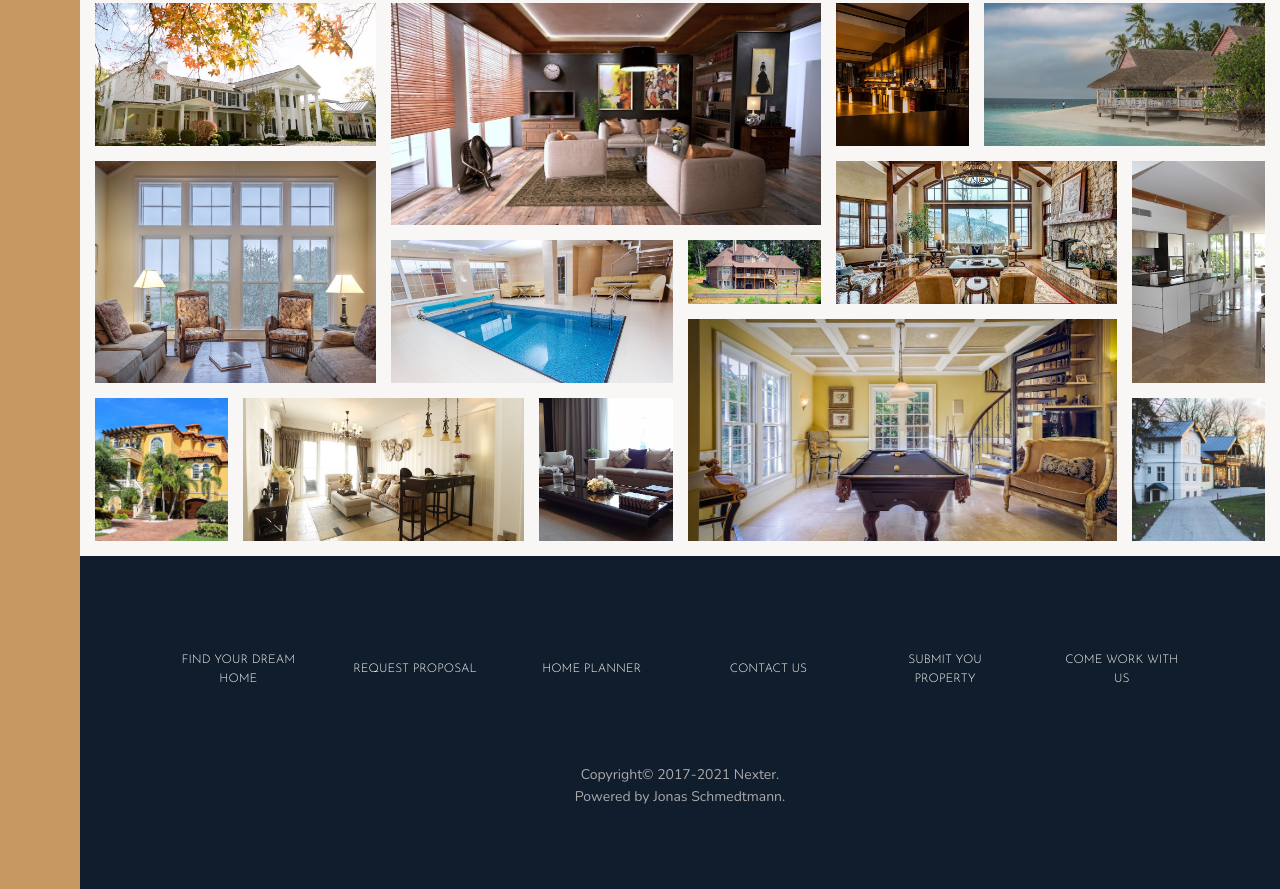
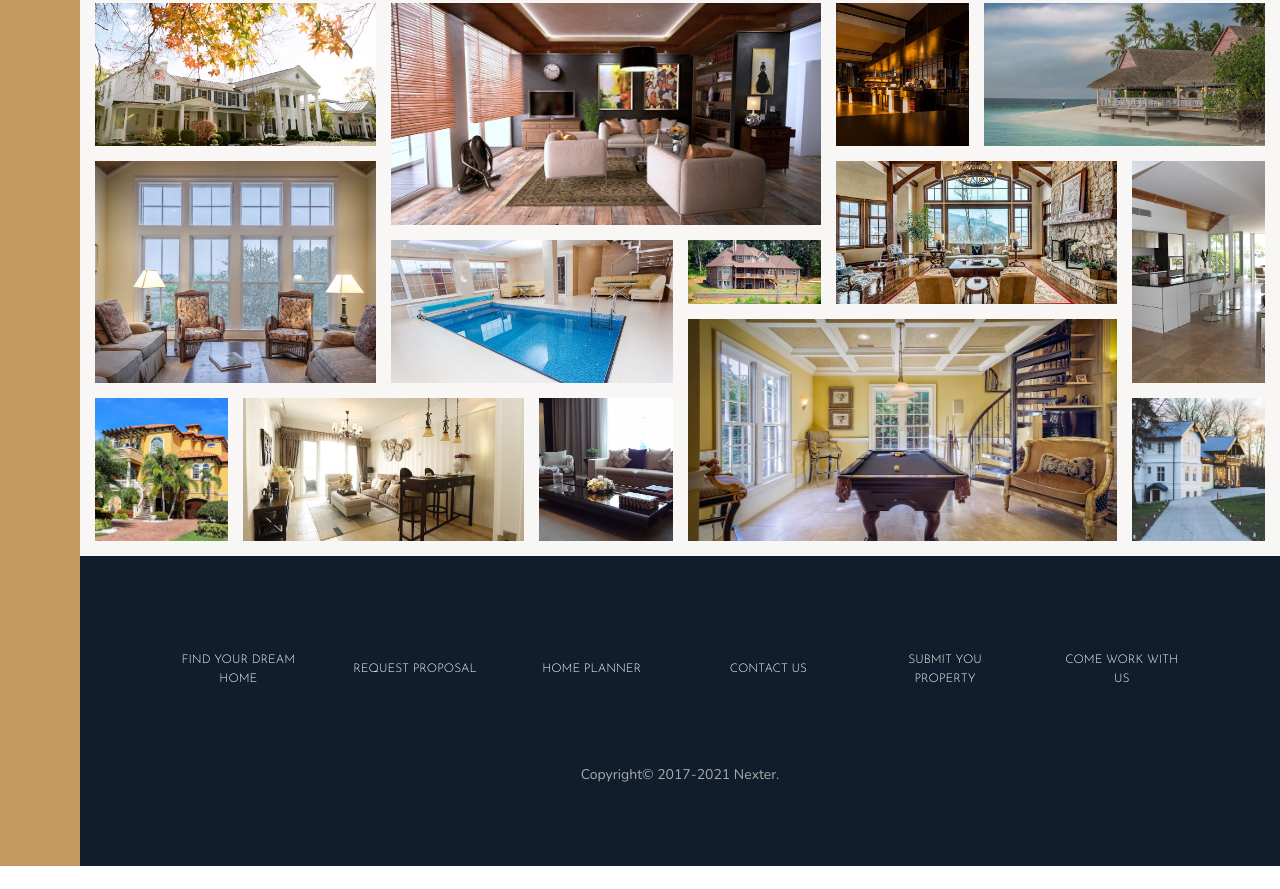
Before and after one commit to Agiothyella/web-fe-study-4-grid-nexter-DA, a website: page index.html in a window 1280 px wide. Shown: the part 3159-4048 px from the top of the page. After the commit the page ends 4025 px from the top, so only its background shows below. Drawn offline with nearby package versions, Linux system fonts and the light colour scheme.

Commit message:
Copyright Edit
Self-explanatory.

```diff
--- a/index.html
+++ b/index.html
@@ -455,7 +455,7 @@
         </li>
       </ul>
       <p class="copyright">
-        Copyright&copy; 2017-2021 Nexter. <br />Powered by Jonas Schmedtmann.
+        Copyright&copy; 2017-2021 Nexter.
       </p>
     </footer>
   </body>
```
